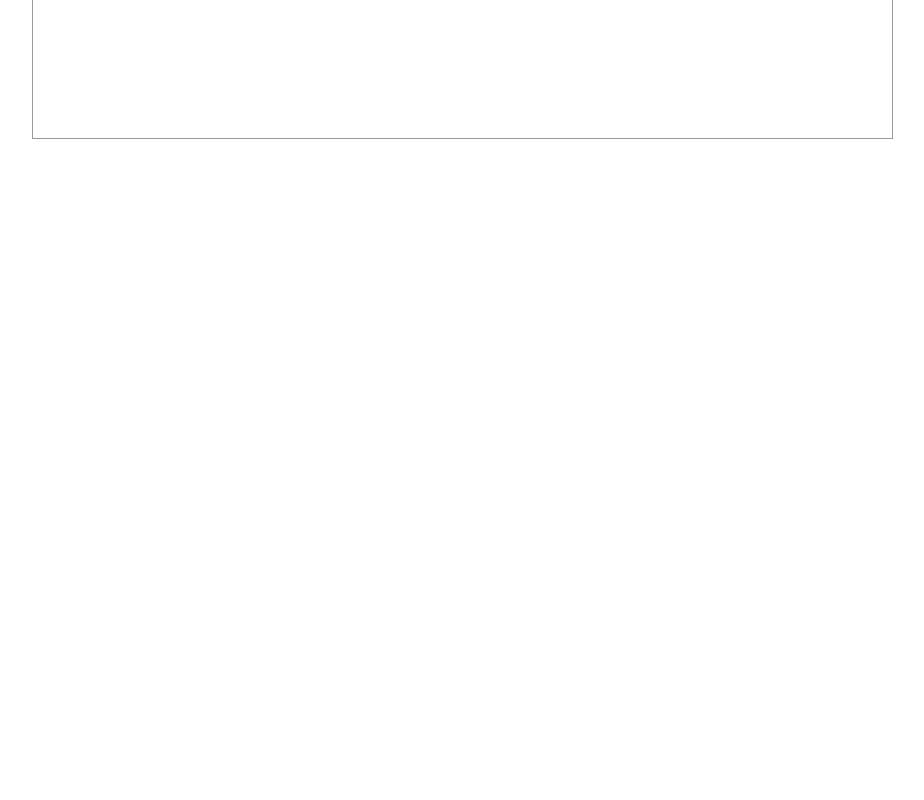
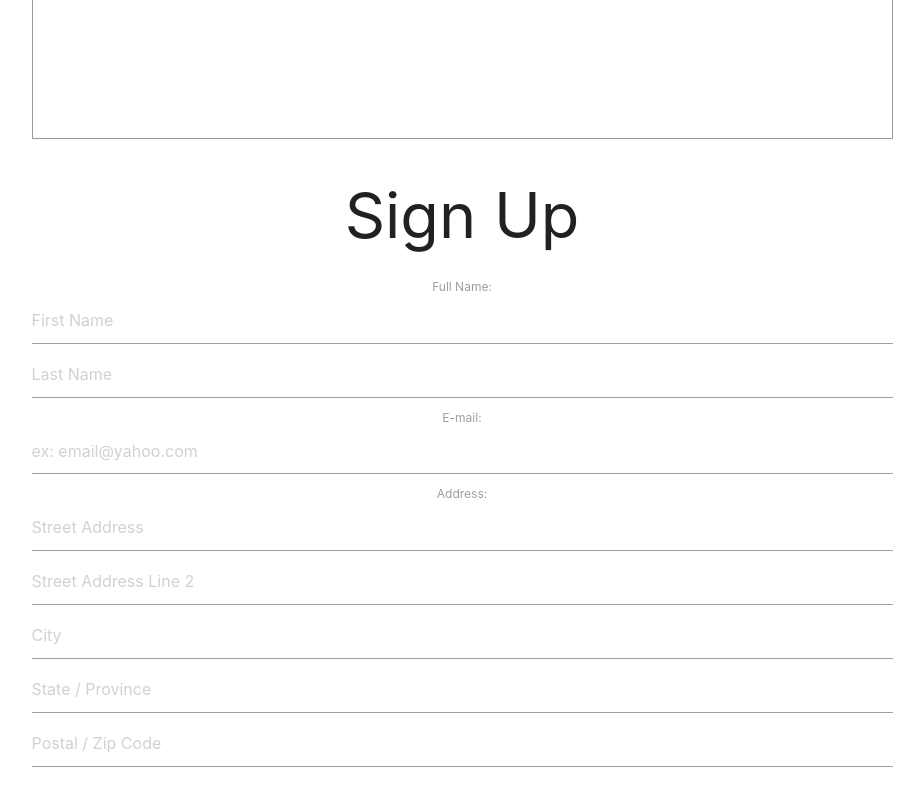
Before and after one commit to tipsease-06-10/frontend, a React (Create React App) app in the folder tipsease/: page /signup in a window 1280 px wide. Shown: the part 600-1400 px from the top of the page, without its empty margins (178-1102 px from the left). Before the commit the page ends 800 px from the top, so only its background shows below. Built offline with nearby package versions, Linux system fonts and the light colour scheme.

Commit message:
Getting ready to start trying to bring in some backend communication for Forms

```diff
--- a/tipsease/src/App.js
+++ b/tipsease/src/App.js
@@ -1,5 +1,5 @@
 import React from 'react';
-import { NavBar, LoginContainer } from './components';
+import { NavBar, LoginContainer, SignupContainer } from './components';
 import { BrowserRouter as Route } from 'react-router-dom';
 
 import './App.css';
@@ -9,9 +9,10 @@ function App() {
     <div className='App'>
       <NavBar />
       <LoginContainer />
-
+      <SignupContainer />
       <div>
       <Route exact path='/' component={LoginContainer} />
+      <Route path='/signup' component={SignupContainer} />
       </div>
     </div>
   );
--- a/tipsease/src/Components/LoginContainer.js
+++ b/tipsease/src/Components/LoginContainer.js
@@ -2,6 +2,9 @@ import React, { Component } from 'react';
 import LoginForm from './LoginForm';
 
 class LoginContianer extends Component {
+// Login Form logic will go here
+
+
     render() {
         return (
             <div className='login-container container'>
--- a/tipsease/src/Components/SignupContainer.js
+++ b/tipsease/src/Components/SignupContainer.js
@@ -2,9 +2,12 @@ import React, { Component } from 'react';
 import SignupForm from './SignupForm';
 
 class SignupContainer extends Component {
+//Sign Up Form logic will go here
+
+
     render() {
         return (
-            <div>
+            <div className='container'>
                 <SignupForm />
             </div>
         )
--- a/tipsease/src/Components/SignupForm.js
+++ b/tipsease/src/Components/SignupForm.js
@@ -3,7 +3,13 @@ import React from 'react';
 function SignupForm() {
     return (
         <div>
-            <h1>Sign Up</h1>
+            <form>
+              <h1>Sign Up</h1>
+              <label>Full Name: <input type='text' placeholder='First Name' /><input type='text' placeholder='Last Name' /></label>
+              <label>E-mail: <input type='email' placeholder='ex: email@yahoo.com' /></label>
+              <label>Address: <input type='text' placeholder='Street Address' /><input type='text' placeholder='Street Address Line 2' />
+              <input type='text' placeholder='City' /><input type='text' placeholder='State / Province' /><input type='number' placeholder='Postal / Zip Code' /></label>
+            </form>
         </div>
     )
 }
```
